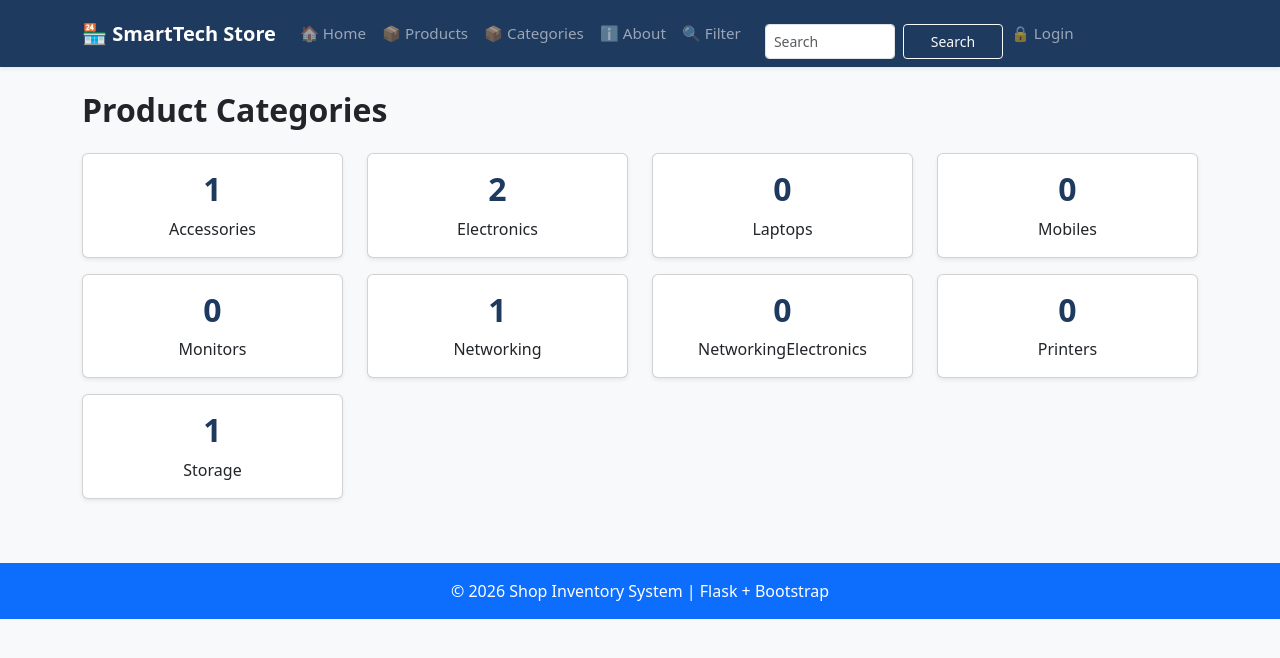
After one commit to kadam768550/python-training, a Flask app: page /categories in a window 1280 px wide. The commit adds this page. Shown: the top 658 px of the page. Run offline with Flask 3, Linux system fonts and the light colour scheme; data comes from the database, SQL or seed files in the repository; both versions use the stored data as it was after the commit.

Commit message:
database relationship, left join, group by, order by

```diff
--- a/app.py
+++ b/app.py
@@ -282,6 +282,21 @@ def logout():
     flash('You have been logged out.', 'info')
     return redirect(url_for('home'))
 
+@app.route('/categories')
+def categories():
+    conn = get_db()
+
+    rows = conn.execute('''
+        SELECT categories.name AS category_name, COUNT(products.id) AS product_count
+        FROM categories
+        LEFT JOIN products ON products.category = categories.name
+        GROUP BY categories.name
+        ORDER BY categories.name
+    ''').fetchall()
+
+    conn.close()
+    return render_template('categories.html', rows=rows)
+
 @app.errorhandler(404)
 def page_not_found(e):
     return render_template("404.html"), 404
--- a/database.py
+++ b/database.py
@@ -1,47 +1,81 @@
 import sqlite3
 from flask import Flask, render_template, request, flash
+
 app = Flask(__name__)
-app.secret_key = 'my secret key'
+app.secret_key = "my secret key"
 
-# 2 functions
+
 def get_db():
     """Database connection"""
-    conn = sqlite3.connect('myproject.db')
-    conn.row_factory = sqlite3.Row # To access columns by name
+    conn = sqlite3.connect("myproject.db")
+    conn.row_factory = sqlite3.Row
     return conn
 
+
 def init_db():
-    """Create table"""
+    """Create tables"""
     conn = get_db()
-    # Create products table if it doesn't exist
-    conn.execute('''
-                 CREATE TABLE IF NOT EXISTS products (
-                    id INTEGER PRIMARY KEY AUTOINCREMENT,
-                    name TEXT NOT NULL,
-                    category TEXT NOT NULL,
-                    price REAL NOT NULL,
-                    stock INTEGER NOT NULL
-                 )
-                    ''')
 
-    conn.execute('''
-                 CREATE TABLE IF NOT EXISTS users (
+    # Products table
+    conn.execute("""
+        CREATE TABLE IF NOT EXISTS products (
+            id INTEGER PRIMARY KEY AUTOINCREMENT,
+            name TEXT NOT NULL,
+            category TEXT NOT NULL,
+            price REAL NOT NULL,
+            stock INTEGER NOT NULL
+        )
+    """)
 
-                    id INTEGER PRIMARY KEY AUTOINCREMENT,
-                    username TEXT NOT NULL UNIQUE,
-                    password TEXT NOT NULL
-                 )
-                    ''')
+    # Users table
+    conn.execute("""
+        CREATE TABLE IF NOT EXISTS users (
+            id INTEGER PRIMARY KEY AUTOINCREMENT,
+            username TEXT NOT NULL UNIQUE,
+            password TEXT NOT NULL
+        )
+    """)
 
+    # Add role column if it doesn't exist
     try:
-       conn.execute("ALTER TABLE users ADD COLUMN role TEXT DEFAULT 'product'")
-    except Exception:
-        # Column already exists
+        conn.execute("ALTER TABLE users ADD COLUMN role TEXT DEFAULT 'product'")
+    except sqlite3.OperationalError:
         pass
+
+    # Categories table
+    conn.execute("""
+        CREATE TABLE IF NOT EXISTS categories (
+            id INTEGER PRIMARY KEY AUTOINCREMENT,
+            name TEXT NOT NULL UNIQUE
+        )
+    """)
+
+    # Default categories
+    default_categories = [
+        "Laptops",
+        "Mobiles",
+        "Accessories",
+        "Monitors",
+        "Printers",
+        "Storage",
+        "Networking",
+        "Electronics"
+    ]
+
+    for category in default_categories:
+        try:
+            conn.execute(
+                "INSERT INTO categories (name) VALUES (?)",
+                (category,)
+            )
+        except sqlite3.IntegrityError:
+                # Subject already exists, ignore the error
+            pass
 
     conn.commit()
     conn.close()
 
-    if __name__ == "__main__":
-     init_db() # Initialize the database
-     app.run(debug=True)
+
+if __name__ == "__main__":
+    init_db()
+    app.run(debug=True)
--- a/templates/base.html
+++ b/templates/base.html
@@ -87,6 +87,11 @@
                         </a>
                     </li>
                     <li class="nav-item">
+                        <a class="nav-link px-2 py-1" href="{{ url_for('categories') }}">
+                            📦 Categories
+                        </a>
+                    </li>
+                    <li class="nav-item">
                         <a class="nav-link px-2 py-1" href="{{ url_for('about') }}">
                             ℹ️ About
                         </a>
--- /dev/null
+++ b/templates/categories.html
@@ -0,0 +1,20 @@
+{% extends "base.html" %}
+{% block title %}Categories - SmartTech Store{% endblock %}
+
+{% block content %}
+<h2 class="fw-bold mb-4">Product Categories</h2>
+
+<div class="row">
+{% for row in rows %}
+<div class="col-md-3 mb-3">
+    <div class="card shadow-sm text-center p-3">
+        <h2 class="fw-bold" style="color:#1e3a5f;">
+            {{ row['product_count'] }}
+        </h2>
+        <p class="mb-0">{{ row['category_name'] }}</p>
+    </div>
+</div>
+{% endfor %}
+</div>
+
+{% endblock %}
```
Also changed, not shown: card_test.html (renamed from templates/card_test.html), myproject.db.
